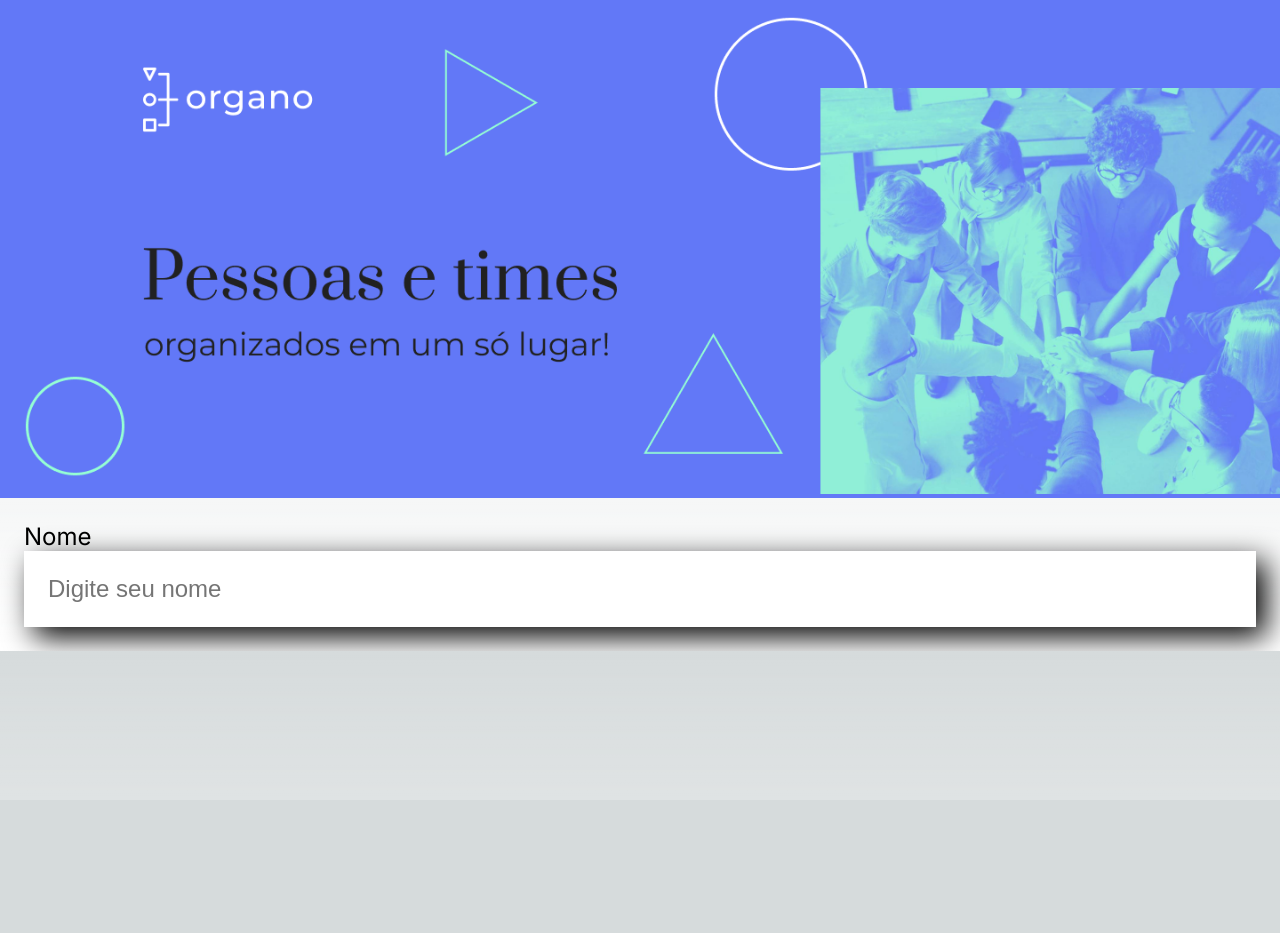
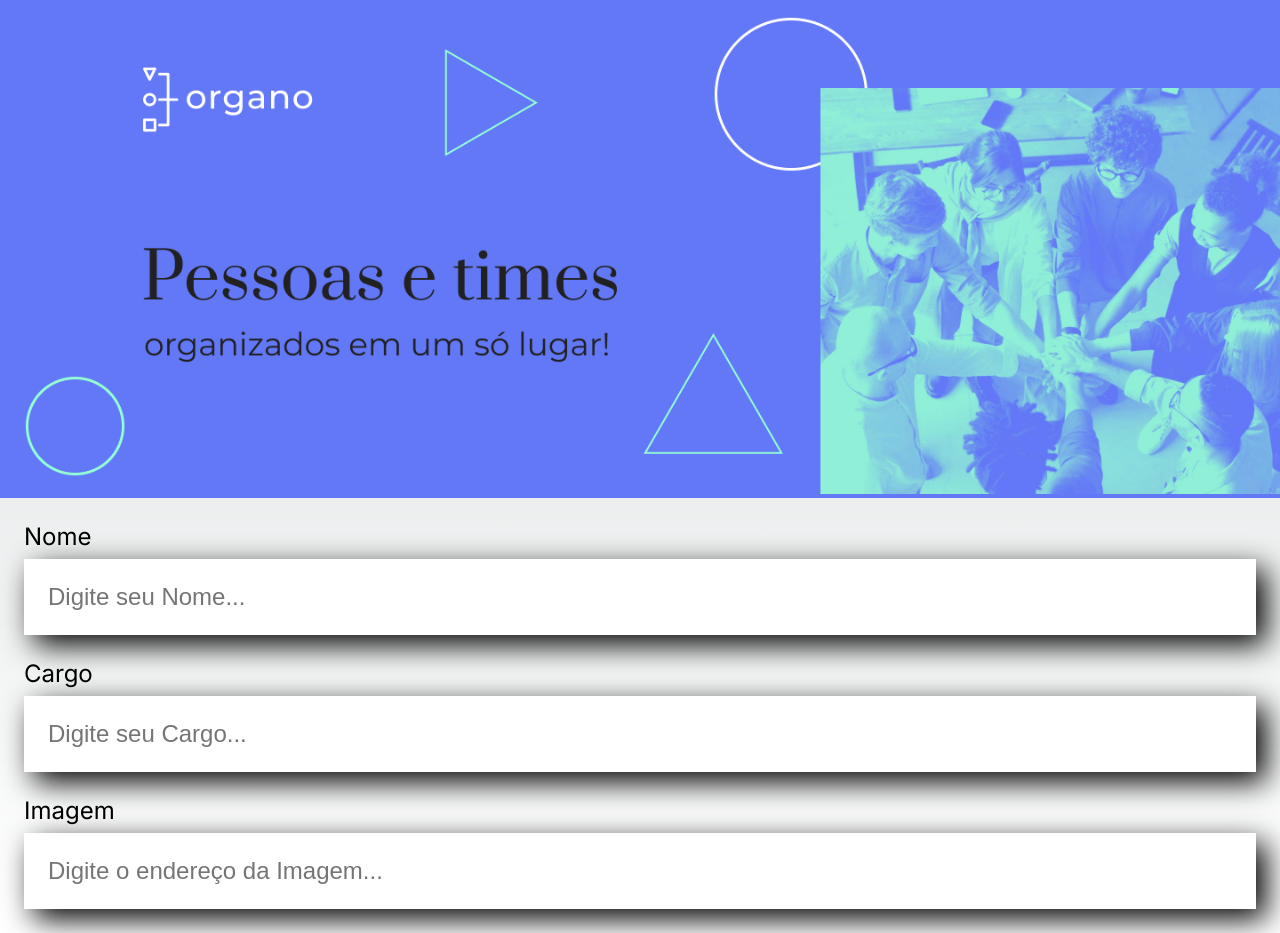
Before and after one commit to xande-rj/React_alurabasic, a Next.js app: page / in a window 1280 px wide. Before the commit the page ends 800 px from the top, so only its background shows below. Built offline with nearby package versions, Linux system fonts and the light colour scheme.

Commit message:
Adicionando props e modificando

```diff
--- a/src/app/componetes/CampoTexto/Campotexto.js
+++ b/src/app/componetes/CampoTexto/Campotexto.js
@@ -1,12 +1,16 @@
 import "./Campotexto.css"
 // funciona a mesma coisa que o banner, a escolha e sua.
-export const CampoTexto = ()=>{
+export const CampoTexto = (props)=>{
+    // react trabalha com props que recebe do da page, que nesse caso e a label
+    // O props e um variavel que significa propriedade e pode ser qualquer coisa
+
+    const propsModificado = `${props.placeholder}...`
    return(
    <div className="campo-texto">
         <label>
-            Nome
-            <input placeholder="Digite seu nome"/>
+            {props.label}
         </label>
+        <input placeholder = {propsModificado}/>
     </div>
    )
 }
--- a/src/app/page.js
+++ b/src/app/page.js
@@ -5,7 +5,9 @@
   return (
     <div>
     <Banner/>
-    <CampoTexto/>
+    <CampoTexto label="Nome" placeholder="Digite seu Nome"/>
+    <CampoTexto label="Cargo" placeholder="Digite seu Cargo"/>
+    <CampoTexto label="Imagem" placeholder="Digite o endereço da Imagem"/>
     </div>
   )
 }
```
